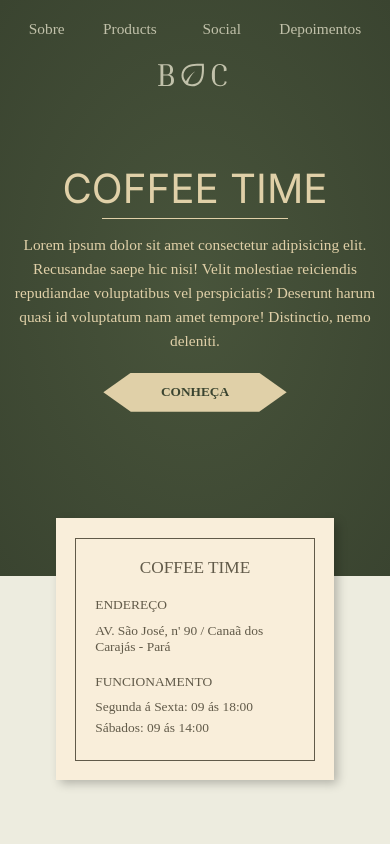
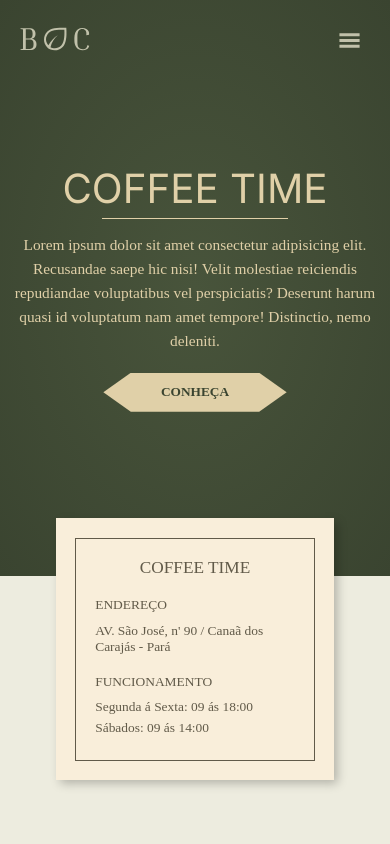
Before and after one commit to WerbethAraujo/lp-coffee-shop, a Next.js app: page / in a window 390 px wide. Shown: the top 844 px of the page. Built offline with nearby package versions, Linux system fonts and the light colour scheme; a web font is replaced by a local one.

Commit message:
feat: add menu mobile

```diff
--- a/src/components/Navbar/Navbar.module.scss
+++ b/src/components/Navbar/Navbar.module.scss
@@ -2,6 +2,7 @@
 @import '@/styles/mixins.scss';
 
 .navbar {
+  .desktop {
     @include max-width;
     display: flex;
     justify-content: space-between;
@@ -12,16 +13,17 @@
     transform: translateX(-50%);
     z-index: 100;
     padding: 2rem;
+    text-transform: uppercase;
+
+    @include device(tablet) {
+      display: none;
+    }
 
     .logo {
       position: absolute;
       top: 50%;
       left: 50%;
       transform: translate(-50%, -50%);
-
-    @include device(mobile) {
-      margin-top: 5rem;
-    }
     }
 
     .nav {
@@ -45,3 +47,74 @@
       }
     }
   }
+
+  .mobile {
+    display: none;
+
+    @include device(tablet) {
+      display: block;
+    }
+
+    .open-menu,
+    .close-menu {
+      position: absolute;
+      width: 2.4rem;
+      height: 2.4rem;
+      color: $mediumSecondary;
+      z-index: 10;
+      cursor: pointer;
+    }
+
+    .open-menu {
+      top: 3rem;
+      right: 3rem;
+    }
+
+    .logo {
+      position: absolute;
+      top: 2rem;
+      left: 2rem;
+      z-index: 10;
+    }
+
+    .nav {
+      position: fixed;
+      right: -30rem;
+      top: 0;
+      background: $primary;
+      height: 100vh;
+      width: 30rem;
+      display: flex;
+      align-items: center;
+      justify-content: center;
+      z-index: 100;
+      transition: all 0.3s ease-in;
+      text-transform: uppercase;
+
+      .close-menu {
+        top: 3rem;
+        left: 4rem;
+      }
+
+      ul {
+        li {
+          text-align: center;
+
+          &:not(:last-of-type) {
+            margin-bottom: 4rem;
+          }
+
+          a {
+            color: $mediumSecondary;
+            font-size: 2.1rem;
+            padding: 1rem;
+          }
+        }
+      }
+    }
+
+    &.active .nav {
+      right: 0;
+    }
+  }
+}
--- a/src/components/Navbar/index.jsx
+++ b/src/components/Navbar/index.jsx
@@ -1,4 +1,6 @@
-import React from 'react';
+import React, { useState } from 'react';
+import { GiHamburgerMenu } from 'react-icons/gi';
+import { AiOutlineClose } from 'react-icons/ai';
 import styles from './Navbar.module.scss';
 import Logo from '@/UI/Logo';
 
@@ -10,14 +12,23 @@ const links = [
 ];
 
 const Navbar = () => {
+  const [isMobile, setIsMobile] = useState(false);
+
+  function toggleMobileMenu() {
+    return setIsMobile((prevState) => !prevState);
+  }
+
   const renderLinks = links.map((link, idx) => (
     <li key={idx}>
-      <a href={link.url}>{link.text}</a>
+      <a href={link.url} onClick={toggleMobileMenu}>
+        {link.text}
+      </a>
     </li>
   ));
 
   return (
     <section className={styles.navbar}>
+      <div className={styles.desktop}>
         <div className={styles.nav}>
           <ul>{renderLinks.slice(0, 2)}</ul>
         </div>
@@ -27,6 +38,23 @@ const Navbar = () => {
         <div className={styles.nav}>
           <ul>{renderLinks.slice(2, 4)}</ul>
         </div>
+      </div>
+      <div className={`${styles.mobile} ${isMobile ? styles.active : ''}`}>
+        <div className={styles.logo}>
+          <Logo />
+        </div>
+        <GiHamburgerMenu
+          className={styles['open-menu']}
+          onClick={toggleMobileMenu}
+        />
+        <nav className={styles.nav}>
+          <ul>{renderLinks}</ul>
+          <AiOutlineClose
+            className={styles['close-menu']}
+            onClick={toggleMobileMenu}
+          />
+        </nav>
+      </div>
     </section>
   );
 };
```
Lines whose indentation alone changed are shown as unchanged.
